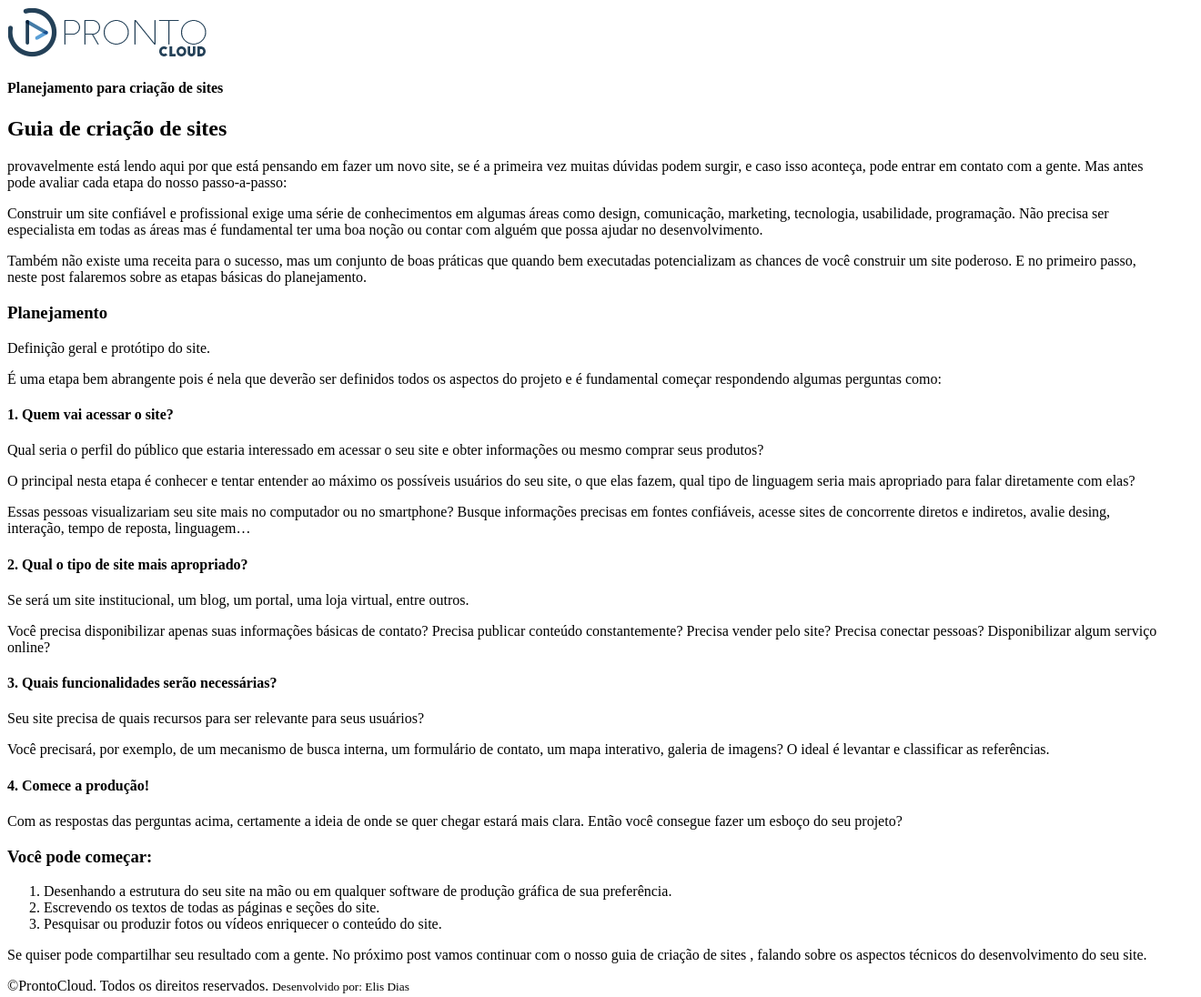
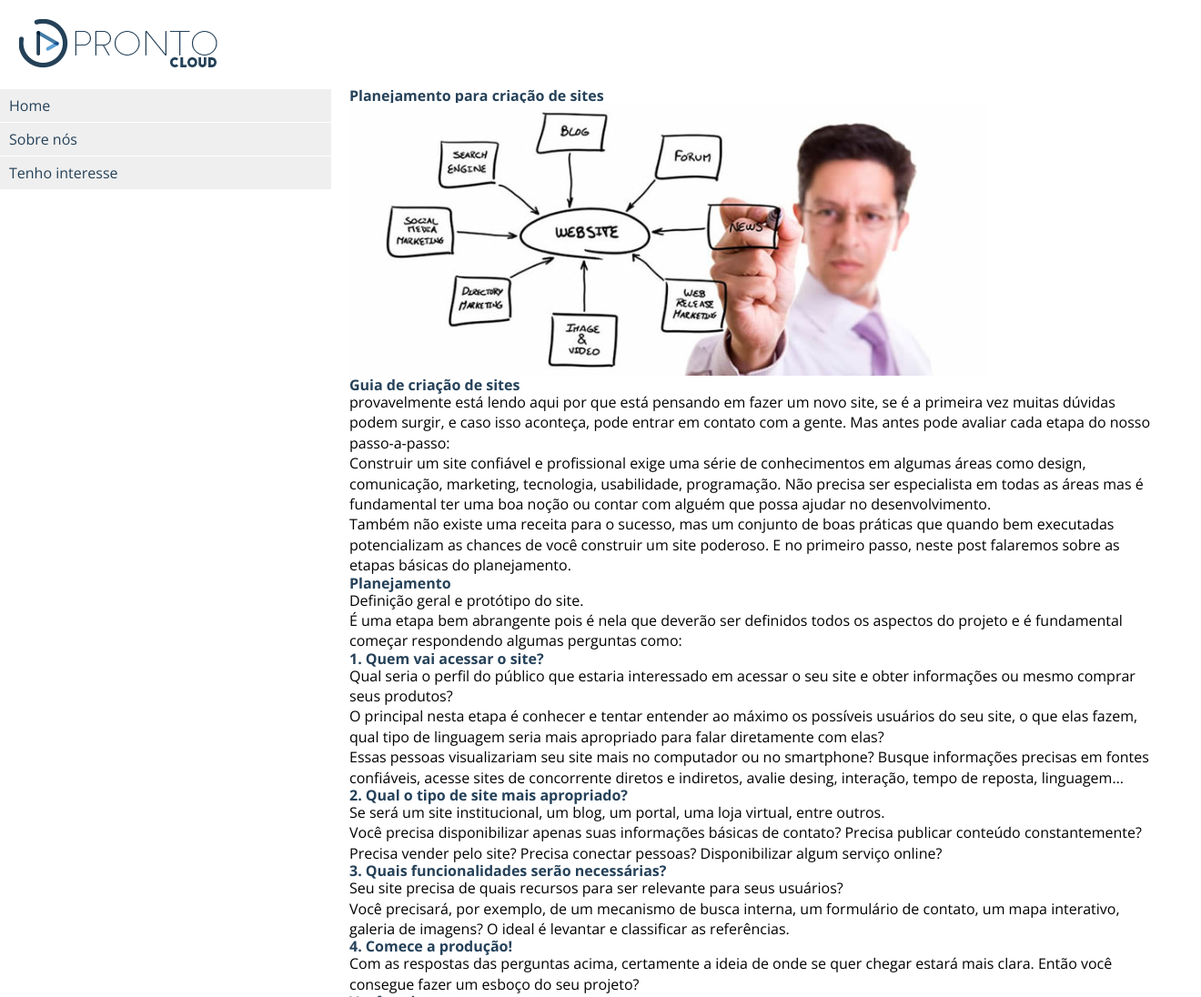
Before and after one commit to https-github-com-diaselis/Formacao-Full-Stack-Python-EBAC, a plain HTML site: page Front_End/Post-de-blog-11/index.html in a window 1280 px wide. Shown: the top 1096 px of the page at 91% size, 1320 px wide, since content can reach past the window. Drawn offline with nearby package versions, Linux system fonts and the light colour scheme; files that its build step writes are made by us from their sources.

Commit message:
estilizando a página

```diff
--- a/Front_End/Post-de-blog-11/index.html
+++ b/Front_End/Post-de-blog-11/index.html
@@ -1,74 +1,130 @@
 <!DOCTYPE html>
 <html lang="pt-br">
+
 <head>
     <meta charset="UTF-8">
     <meta http-equiv="X-UA-Compatible" content="IE=edge">
     <meta name="viewport" content="width=device-width, initial-scale=1.0">
+
+    <link rel="stylesheet" href="./style.css">
+    <link rel="stylesheet" href="../reset.css">
+
+    <!--Icones-->
+    <link rel="shortcut icon" href="./favicon.cc" type="image/x-icon">
+    <link rel="apple-touch-icon" href="./images/icon-touch-retina.png">
+    <link rel="apple-touch-icon" href="./images/icon-touch-retina-iphone.png">
+    <link rel="apple-touch-icon" href="./images/icon-touch-retina-ipad.png">
+
+    <!--Fonts-->
+    <link rel="preconnect" href="https://fonts.googleapis.com">
+    <link rel="preconnect" href="https://fonts.gstatic.com" crossorigin>
+    <link
+        href="https://fonts.googleapis.com/css2?family=Open+Sans:wght@300;400;700&family=Poppins:wght@100&display=swap"
+        rel="stylesheet">
+
     <title>ProntoCloud</title>
-    <link rel="stylesheet" href="./style.css">
 </head>
+
 <body>
+    <div class="main-container">
         <header>
-        <img src="./images/prontocloud.png" alt="ProntoCloud">
+            <div class="container"><img src="./images/prontocloud.png" alt="ProntoCloud">
+            </div>
+
         </header>
         <section>
             <nav>
+                <ul>
+                    <li><a href="#">Home</a></li>
+                    <li><a href="#">Sobre nós</a></li>
+                    <li><a href="#">Tenho interesse</a></li>
+                </ul>
+            </nav>
             <article>
+                <div class="article">
                     <h1>Planejamento para criação de sites</h1>
+                    <img src="./images/web-design-planning-700x300.jpg" alt="Planejamento de criação de sites">
                     <h2>Guia de criação de sites</h2>
 
-                <p> provavelmente está lendo aqui por que está pensando em fazer um novo site, se é a primeira vez muitas dúvidas podem surgir, e caso isso aconteça, pode entrar em contato com a gente. Mas antes pode avaliar cada etapa do nosso passo-a-passo:</p>
+                    <p> provavelmente está lendo aqui por que está pensando em fazer um novo site, se é a primeira vez
+                        muitas dúvidas podem surgir, e caso isso aconteça, pode entrar em contato com a gente. Mas antes
+                        pode avaliar cada etapa do nosso passo-a-passo:</p>
 
-                        <p>Construir um site confiável e profissional exige uma série de conhecimentos em algumas áreas como design, comunicação, marketing, tecnologia, usabilidade, programação. Não precisa ser especialista em todas as áreas mas é fundamental ter uma boa noção ou contar com alguém que possa ajudar no desenvolvimento.</p>
+                    <p>Construir um site confiável e profissional exige uma série de conhecimentos em algumas áreas como
+                        design, comunicação, marketing, tecnologia, usabilidade, programação. Não precisa ser
+                        especialista em todas as áreas mas é fundamental ter uma boa noção ou contar com alguém que
+                        possa ajudar no desenvolvimento.</p>
 
-                        <p>Também não existe uma receita para o sucesso, mas um conjunto de boas práticas que quando bem executadas potencializam as chances de você construir um site poderoso. E no primeiro passo, neste post falaremos sobre as etapas básicas do planejamento.</p>
+                    <p>Também não existe uma receita para o sucesso, mas um conjunto de boas práticas que quando bem
+                        executadas potencializam as chances de você construir um site poderoso. E no primeiro passo,
+                        neste post falaremos sobre as etapas básicas do planejamento.</p>
 
                     <h3>Planejamento</h3>
 
                     <p>Definição geral e protótipo do site.</p>
 
-                       <p>É uma etapa bem abrangente pois é nela que deverão ser definidos todos os aspectos do projeto e é fundamental começar respondendo algumas perguntas como:</p>
+                    <p>É uma etapa bem abrangente pois é nela que deverão ser definidos todos os aspectos do projeto e é
+                        fundamental começar respondendo algumas perguntas como:</p>
                     <h4>1. Quem vai acessar o site? </h4>
-                        <p>Qual seria o perfil do público que estaria interessado em acessar o seu site e obter informações ou mesmo comprar seus produtos?</p>
+                    <p>Qual seria o perfil do público que estaria interessado em acessar o seu site e obter informações
+                        ou mesmo comprar seus produtos?</p>
 
-                        <p>O principal nesta etapa é conhecer e tentar entender ao máximo os possíveis usuários do seu site, o que elas fazem, qual tipo de linguagem seria mais apropriado para falar diretamente com elas?</p>
+                    <p>O principal nesta etapa é conhecer e tentar entender ao máximo os possíveis usuários do seu site,
+                        o que elas fazem, qual tipo de linguagem seria mais apropriado para falar diretamente com elas?
+                    </p>
 
-                        <p>Essas pessoas visualizariam seu site mais no computador ou no smartphone? Busque informações precisas em fontes confiáveis, acesse sites de concorrente diretos e indiretos, avalie desing, interação, tempo de reposta, linguagem…</p>
+                    <p>Essas pessoas visualizariam seu site mais no computador ou no smartphone? Busque informações
+                        precisas em fontes confiáveis, acesse sites de concorrente diretos e indiretos, avalie desing,
+                        interação, tempo de reposta, linguagem…</p>
 
                     <h4>2. Qual o tipo de site mais apropriado?</h4>
 
                     <p>Se será um site institucional, um blog, um portal, uma loja virtual, entre outros.</p>
 
-                        <p>Você precisa disponibilizar apenas suas informações básicas de contato? Precisa publicar conteúdo constantemente? Precisa vender pelo site? Precisa conectar pessoas? Disponibilizar algum serviço online?</p>
+                    <p>Você precisa disponibilizar apenas suas informações básicas de contato? Precisa publicar conteúdo
+                        constantemente? Precisa vender pelo site? Precisa conectar pessoas? Disponibilizar algum serviço
+                        online?</p>
 
                     <h4>3. Quais funcionalidades serão necessárias?</h4>
 
                     <p>Seu site precisa de quais recursos para ser relevante para seus usuários?</p>
 
-                        <p>Você precisará, por exemplo, de um mecanismo de busca interna, um formulário de contato, um mapa interativo, galeria de imagens? O ideal é levantar e classificar as referências.</p>
+                    <p>Você precisará, por exemplo, de um mecanismo de busca interna, um formulário de contato, um mapa
+                        interativo, galeria de imagens? O ideal é levantar e classificar as referências.</p>
 
                     <h4>4. Comece a produção!</h4>
 
-                        <p>Com as respostas das perguntas acima, certamente a ideia de onde se quer chegar estará mais clara. Então você consegue fazer um esboço do seu projeto?</p>
+                    <p>Com as respostas das perguntas acima, certamente a ideia de onde se quer chegar estará mais
+                        clara. Então você consegue fazer um esboço do seu projeto?</p>
 
                     <h3>Você pode começar:</h3>
 
                     <ol>
-                            <li>Desenhando a estrutura do seu site na mão ou em qualquer software de produção gráfica de sua preferência.</li>
+                        <li>Desenhando a estrutura do seu site na mão ou em qualquer software de produção gráfica de sua
+                            preferência.</li>
                         <li>Escrevendo os textos de todas as páginas e seções do site.</li>
                         <li>Pesquisar ou produzir fotos ou vídeos enriquecer o conteúdo do site.</li>
                     </ol>
 
-                        <p>Se quiser pode compartilhar seu resultado com a gente. No próximo post vamos continuar com o nosso guia de criação de sites , falando sobre os aspectos técnicos do desenvolvimento do seu site.</p>
+                    <p>Se quiser pode compartilhar seu resultado com a gente. No próximo post vamos continuar com o
+                        nosso guia de criação de sites , falando sobre os aspectos técnicos do desenvolvimento do seu
+                        site.</p>
+
+
+                </div>
+            </article>
+
+        </section>
+
+        <footer>
+            <div class="container">
+                <p>&copy;ProntoCloud. Todos os direitos reservados.
+                    <small>Desenvolvido por: <a href="https://www.linkedin.com/in/elisangeladiassilva/">Elis
+                            Dias</a></small></p>
+            </div>
+        </footer>
     </div>
 
+</body>
 
-            </article>
-        </nav>
-    </section>
-    <footer>
-        <p>&copy;ProntoCloud. Todos os direitos reservados.
-        <small>Desenvolvido por: Elis Dias</small></p>
-    </footer>
-</body>
 </html>
--- /dev/null
+++ b/Front_End/Post-de-blog-11/reset.css
@@ -0,0 +1,84 @@
+/*
+html5doctor.com Reset Stylesheet
+v1.6.1
+Last Updated: 2010-09-17
+Author: Richard Clark - http://richclarkdesign.com
+Twitter: @rich_clark
+*/
+html, body, div, span, object, iframe,
+h1, h2, h3, h4, h5, h6, p, blockquote, pre,
+abbr, address, cite, code,
+del, dfn, em, img, ins, kbd, q, samp,
+small, strong, sub, sup, var,
+b, i,
+dl, dt, dd, ol, ul, li,
+fieldset, form, label, legend,
+caption, tbody, tfoot, thead, tr, th, td,
+article, aside, canvas, details, figcaption, figure,
+footer, header, hgroup, menu, nav, section, summary,
+time, mark, audio, video {
+ margin:0;
+ padding:0;
+ border:0;
+ outline:0;
+ font-size:100%;
+vertical-align:baseline;
+ background:transparent;
+}
+body {
+ line-height:1;
+}
+article,aside,details,figcaption,figure,
+footer,header,hgroup,menu,nav,section {
+ display:block;
+}
+nav ul {
+ list-style:none;
+}
+blockquote, q {
+ quotes:none;
+}
+blockquote:before, blockquote:after,
+q:before, q:after {
+ content:'';
+ content:none;
+}
+a {
+ margin:0;
+ padding:0;
+ font-size:100%;
+ vertical-align:baseline;
+ background:transparent;
+}
+/* change colours to suit your needs */
+ins {
+ background-color:#ff9;
+ color:#000;
+ text-decoration:none;
+}
+/* change colours to suit your needs */
+mark {
+ background-color:#ff9;
+ color:#000;
+ font-style:italic;
+ font-weight:bold;
+}
+del {
+ text-decoration: line-through;
+}
+abbr[title], dfn[title] {
+ border-bottom:1px dotted;
+ cursor:help;
+}
+/* change border colour to suit your needs */
+hr {
+ display:block;
+ height:1px;
+ border:0;
+ border-top:1px solid #cccccc;
+ margin:1em 0;
+ padding:0;
+}
+input, select {
+ vertical-align:middle;
+}
--- a/Front_End/Post-de-blog-11/style.css
+++ b/Front_End/Post-de-blog-11/style.css
@@ -0,0 +1,142 @@
+html{
+    font-size: 62.5%;
+
+}
+
+body{
+    background-color: #f5f5f5;
+    font-family: 'Open Sans', sans-serif;
+
+
+
+}
+
+.main-container{
+    display: block;
+    background:#fff;
+    width: 100vw;
+    margin: 0 auto;
+
+
+
+}
+.container{
+    display: block;
+    float: left;
+    padding: 20px;
+    width: 100%;
+    margin: 0 auto;
+}
+
+header{
+    background-color: #fff;
+    display: block;
+    float: left;
+    width: 100%;
+    border-bottom: 1px solid #254159;
+}
+
+
+h1{
+    font-size: 2.4rem;
+    color: #254159;
+    margin-bottom: 20px;
+}
+h2{
+    font-size: 2rem;
+    color: #254159;
+    margin-bottom: 20px;
+}
+h3{
+    font-size: 1.8rem;
+    color: #254159;
+    margin-bottom: 20px;
+    padding-top: 10px;
+}
+h4{
+    font-size: 1.6rem;
+    color: #254159;
+    margin-bottom: 20px;
+    padding: top 10px;
+}
+p{
+    margin-bottom: 20px;
+    line-height: 1.4;
+
+}
+
+ol{
+    margin-left: 30px;
+}
+
+li{
+    font-size: 1.4rem;
+    color: #254159;
+}
+
+section{
+
+    font-size: 1.5rem;
+    padding: 20px;
+
+}
+
+section nav{
+    display:block;
+    float: left;
+    color: #fff;
+    width: 30%;
+}
+
+nav li{
+    background-color: #efefef;
+    margin:1px  20px 1px 0;
+    padding: 10px;
+
+}
+
+nav li:hover{
+    background-color: #dfdfdf;
+    font-weight: bold;
+}
+nav a{
+    text-decoration: none;
+    color: #254159;
+}
+
+section article{
+    display:block;
+    float: left;
+    width: 70%;
+}
+
+footer{
+    background-color: #254159;
+    color: #ffff;
+    display: block;
+    float: left;
+    padding: 20px;
+    width: 100%;
+    text-align: center;
+
+}
+
+footer p{
+    color: #ffff;
+    font-size:1.4rem;
+}
+
+footer small{
+    font-size: 80%;
+    display: block;
+}
+
+footer a{
+   text-decoration: none;
+   color: #fff;
+
+}
+
+footer a:hover{
+    font-weight: bold;
+}
```
Lines whose indentation alone changed are shown as unchanged.
